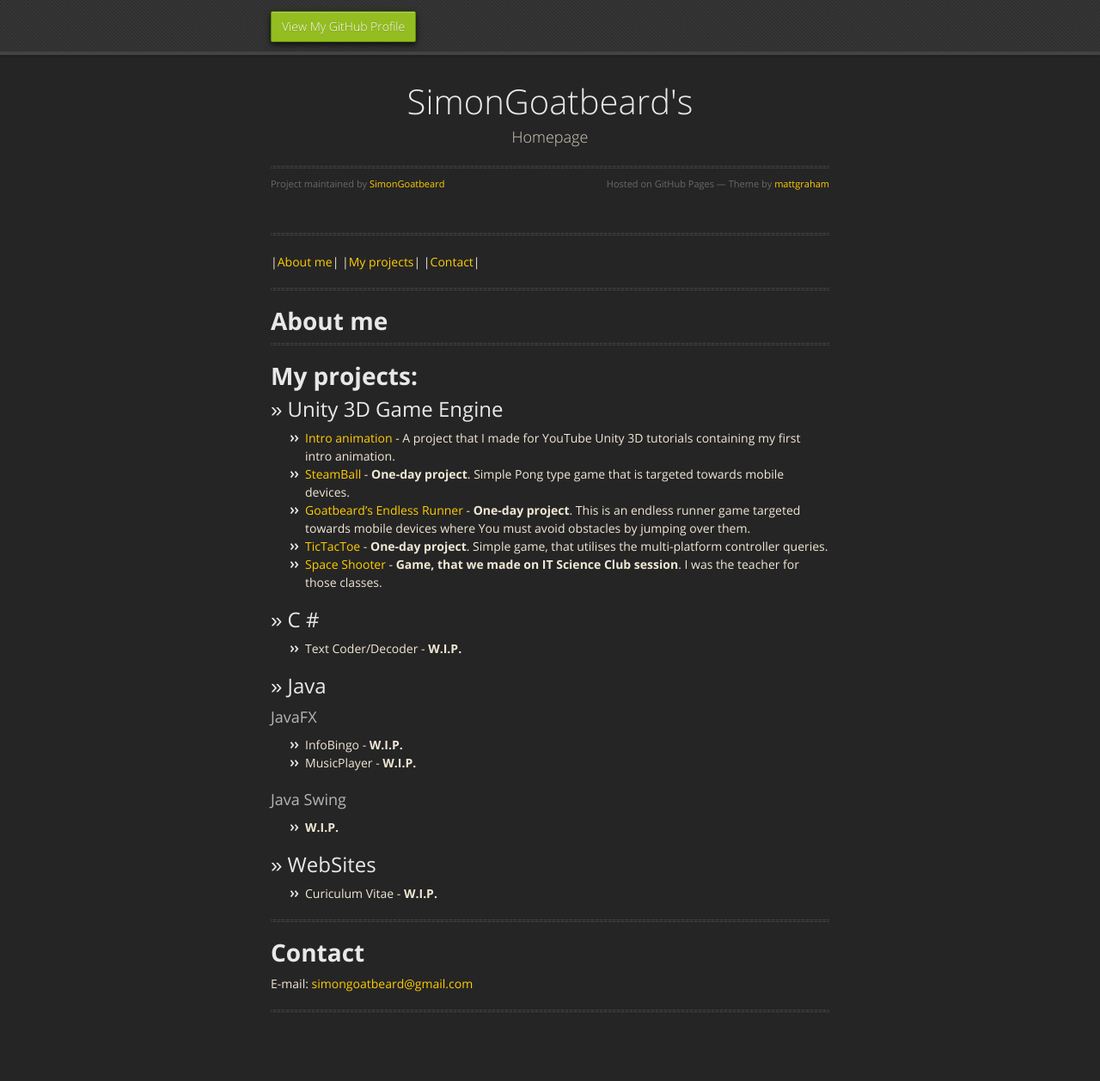
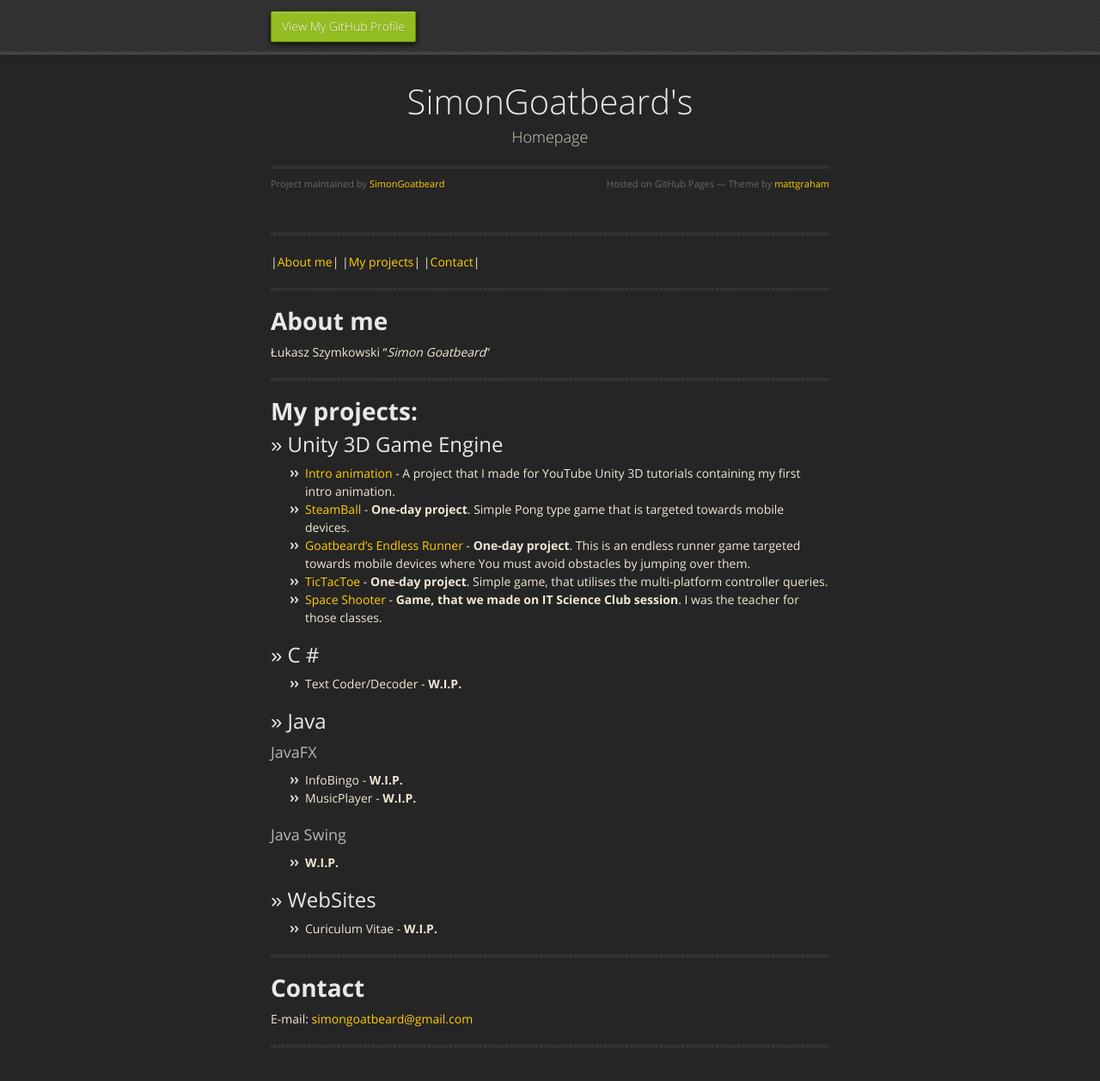
Before and after one commit to SimonGoatbeard/simongoatbeard.github.io, a Jekyll site: the page built from index.md, in a window 1280 px wide and 1329 px high. Shown: the top 1258 px of the window at 86% size. Built offline with Jekyll 4.4.1, drawn with Linux system fonts in a browser that asks for light colours; nearby versions of some CDN libraries.

Commit message:
Update index.md

```diff
--- a/index.md
+++ b/index.md
@@ -6,6 +6,7 @@ layout: default
 
 ---
 # <a name="about_me"></a>**About me**
+Łukasz Szymkowski "_Simon Goatbeard_"
 
 ---
 # <a name="my_projects"></a>**My projects:**
```
